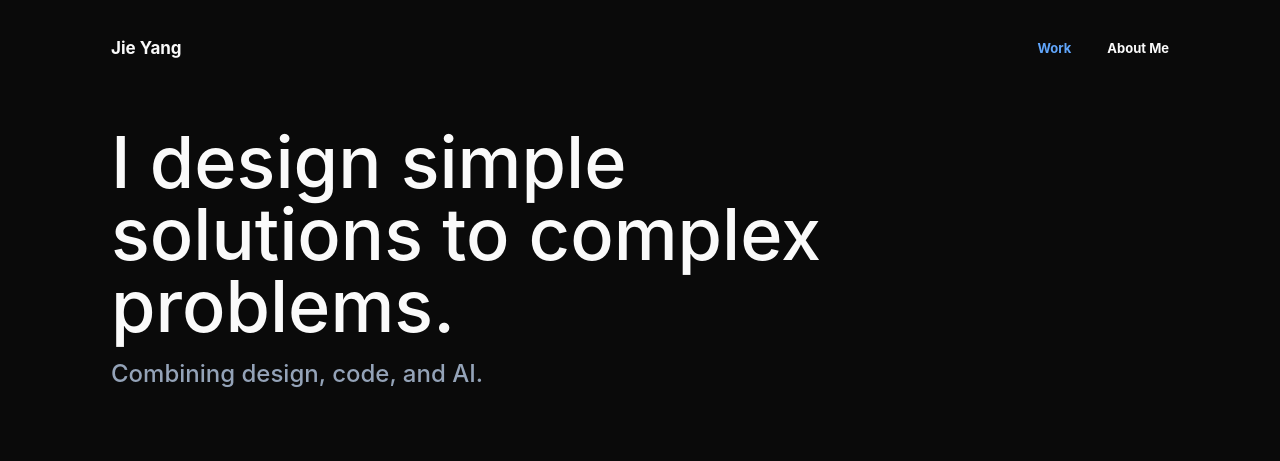
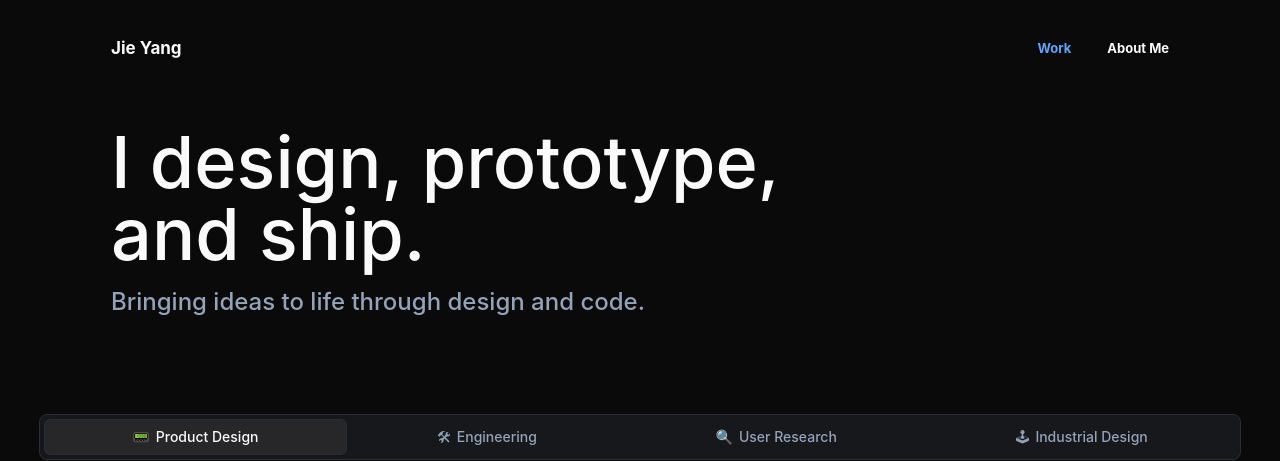
Before and after one commit to JYtheSang/Porforlio-Website, a Next.js app: page / in a window 1280 px wide. Shown: the top 461 px of the page. Built offline with nearby package versions, Linux system fonts and the light colour scheme.

Commit message:
Update hero copy to highlight design and shipping

```diff
--- a/src/components/hero.tsx
+++ b/src/components/hero.tsx
@@ -23,7 +23,7 @@
           animate={{ opacity: 1, y: 0 }}
           transition={skip ? { duration: 0 } : { duration: 1.5, delay: 0.4, ease }}
         >
-          I design simple solutions to complex problems.
+          I design, prototype, and ship.
         </motion.span>
         <motion.span
           className="block mt-4 text-2xl text-[#94a3b8]"
@@ -31,7 +31,7 @@
           animate={{ opacity: 1, y: 0 }}
           transition={skip ? { duration: 0 } : { duration: 1.5, delay: 0.8, ease }}
         >
-          Combining design, code, and AI.
+          Bringing ideas to life through design and code.
         </motion.span>
       </h1>
     </header>
```
